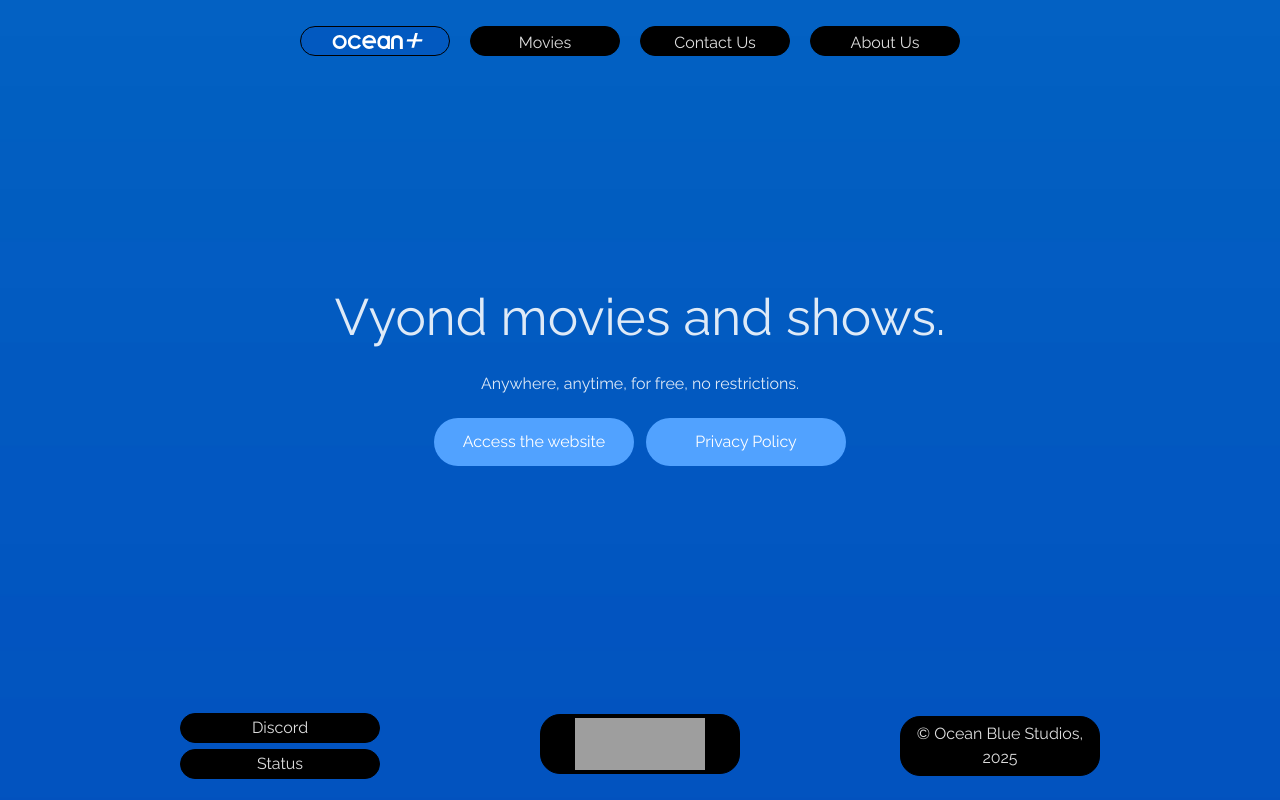
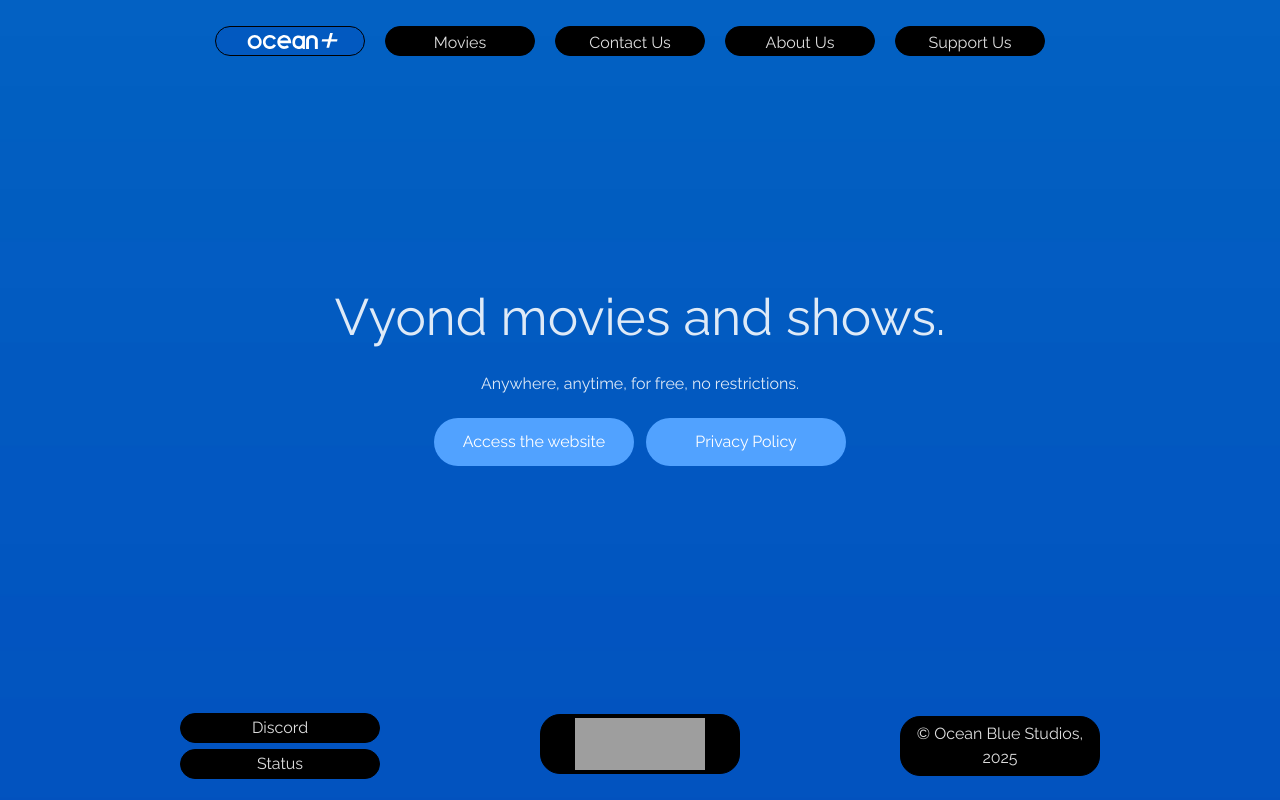
Before and after one commit to Areg472/ocean-plus-next, a Next.js app: page / in a window 1280 px wide. Built offline with nearby package versions, Linux system fonts and the light colour scheme; grey boxes are pictures that could not be loaded.

Commit message:
tiny navbar changes, added support us link

```diff
--- a/src/components/app-sidebar.tsx
+++ b/src/components/app-sidebar.tsx
@@ -11,6 +11,7 @@ import {
   Video,
   Clapperboard,
   SquareCode,
+  HandCoins,
   Star,
 } from "lucide-react";
 import { motion } from "motion/react";
@@ -65,6 +66,11 @@ const header = [
     title: "About Us",
     url: "/about-us",
     icon: SquareCode,
+  },
+  {
+    title: "Support Us",
+    url: "https://link.oceanbluestream.com/patreon",
+    icon: HandCoins,
   },
 ];
 
--- a/src/components/navbar.tsx
+++ b/src/components/navbar.tsx
@@ -2,30 +2,41 @@ import Link from "next/link";
 import Image from "next/image";
 import oplussvg from "../../public/oplus.svg";
 
-import "./navbar.css";
-
 export function Navbar() {
   return (
     <>
-      <div className="navbar mt-4">
+      <div className="mt-4 flex flex-col items-center md:flex-row md:justify-center">
+        <div className="flex flex-row md:contents space-x-2 md:space-x-0">
           <Link href="/">
-          <div className="image leading-loose">
-            <Image src={oplussvg} className="actualimage" alt="logo" />
+            <div className="mt-2.5 flex h-[30px] w-[150px] flex-[100%] items-center justify-center rounded-[20px] border border-black bg-[#0259c0] text-center transition-all duration-400 hover:shadow-[10px_10px_20px_rgba(36,36,36,0.5)] md:relative md:mr-5 md:flex-[25%] xl:mr-5">
+              <Image
+                src={oplussvg}
+                className="mb-[0.4px] max-w-[80%]"
+                alt="logo"
+              />
             </div>
           </Link>
           <Link href="/movies">
-          <button className="button cursor-pointer leading-loose">
+            <button className="mt-2.5 h-[30px] w-[150px] flex-[100%] cursor-pointer rounded-[20px] border border-black bg-black text-center leading-loose transition-all duration-400 hover:shadow-[10px_10px_20px_rgba(36,36,36,0.5)] md:mr-2.5 md:flex-[25%] xl:mr-5">
               Movies
             </button>
           </Link>
+        </div>
+        <div className="flex flex-row md:contents space-x-2 md:space-x-0">
           <Link href="/contact-us">
-          <button className="button cursor-pointer leading-loose">
+            <button className="mt-2.5 h-[30px] w-[150px] flex-[100%] cursor-pointer rounded-[20px] border border-black bg-black text-center leading-loose transition-all duration-400 hover:shadow-[10px_10px_20px_rgba(36,36,36,0.5)] md:mr-2.5 md:flex-[25%] xl:mr-5">
               Contact Us
             </button>
           </Link>
           <Link href="/about-us">
-          <button className="button cursor-pointer leading-loose">
+            <button className="mt-2.5 h-[30px] w-[150px] flex-[100%] cursor-pointer rounded-[20px] border border-black bg-black text-center leading-loose transition-all duration-400 hover:shadow-[10px_10px_20px_rgba(36,36,36,0.5)] md:mr-2.5 md:flex-[25%] xl:mr-5">
               About Us
+            </button>
+          </Link>
+        </div>
+        <Link href={"https://link.oceanbluestream.com/patreon"}>
+          <button className="mt-2.5 h-[30px] w-[150px] flex-[100%] cursor-pointer rounded-[20px] border border-black bg-black text-center leading-loose transition-all duration-400 hover:shadow-[10px_10px_20px_rgba(36,36,36,0.5)] md:mr-2.5 md:flex-[25%] xl:mr-5">
+            Support Us
           </button>
         </Link>
       </div>
```
Lines whose indentation alone changed are shown as unchanged.
